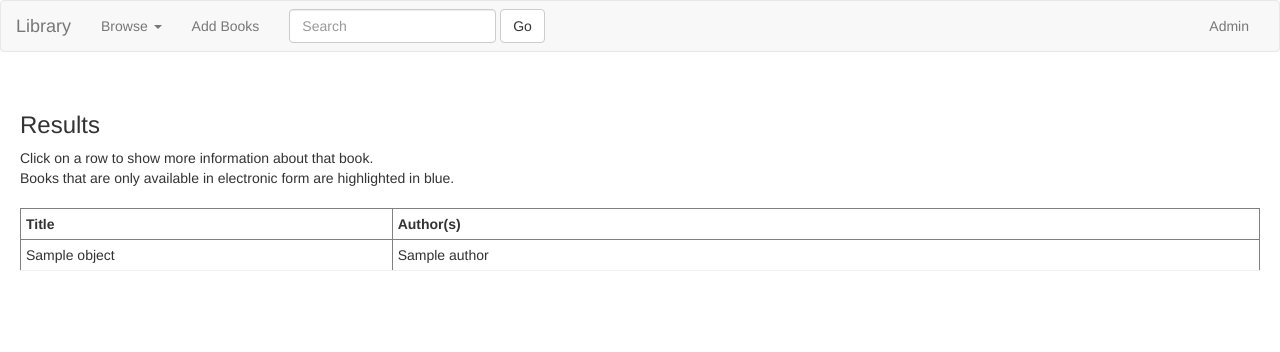
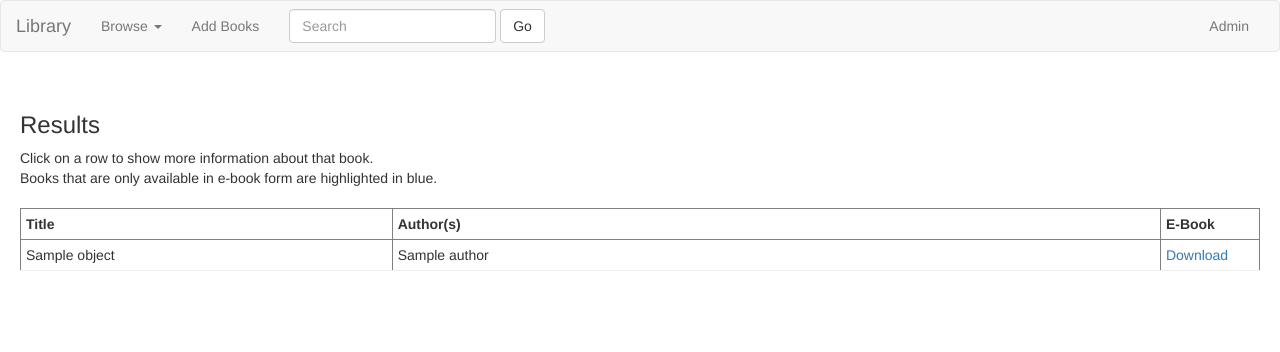
Before and after one commit to prikhi/AcornLibrary, a Django app: template library_app/books/templates/search/search.html in a window 1280 px wide. Shown: the top 352 px of the page. Run offline with Django 3.2, Linux system fonts and the light colour scheme; tables that the repository leaves empty hold one stand-in row (values such as "Sample post"); the template is opened without the code that fills it: values that come from a table or form of the project are taken from there, most other values are stand-ins (such as "Sample title", 1, 10 or a date in 2020); parts of the project's set-up code (start-up, migrations or seed data) failed here and were passed over; some libraries are stand-ins or nearby versions.

Commit message:
Results page formatting

```diff
--- a/library_app/books/models.py
+++ b/library_app/books/models.py
@@ -9,9 +9,10 @@ from taggit.models import TaggedItemBase
 from mptt.models import MPTTModel, TreeForeignKey
 
 # Create your models here.
-def last_location():
-    latest = Book.objects.latest('added_on')
-    return latest.location
+
+#def last_location():
+#    latest = Book.objects.latest('added_on')
+#    return latest.location
 
 def last_owner():
     latest = Book.objects.latest('added_on')
@@ -61,6 +62,7 @@ class Book(models.Model):
     def __unicode__(self):
         return self.title
 
+    # This is so we can use the standard haystack search template for all results pages
     def object(self):
         return self
 
--- a/library_app/books/static/books/css/style.css
+++ b/library_app/books/static/books/css/style.css
@@ -35,3 +35,7 @@ td {
 .jstree-themeicon { display: none !important; }
 
 .ebook { background-color: LightCyan }
+
+body {
+  overflow-y: scroll;
+}
--- a/library_app/books/templates/search/search.html
+++ b/library_app/books/templates/search/search.html
@@ -20,12 +20,13 @@
 
             <h3>Results</h3>
             Click on a row to show more information about that book.<br>
-            Books that are only available in electronic form are highlighted in blue.<br><br>
+            Books that are only available in e-book form are highlighted in blue.<br><br>
 
         <table id="results" border="1" width="100%">
             <tr>
                 <th style="width:30%">Title</th>
                 <th>Author(s)</th>
+                <th style="width:8%">E-Book</th>
             </tr>
 
             {% for result in page.object_list %}
@@ -35,6 +36,14 @@
                 {% for author in result.object.authors.all %}
                     {{ author.name }} {% if not forloop.last %},&nbsp;{% endif %}
                 {% endfor %}
+                </td>
+                <td>
+                {% if result.object.ebook %}
+                <a id="ebook_link" href="{{ MEDIA_URL }}{{result.object.ebook}}">Download</a>
+                {% else %}
+                Not Available
+                {% endif %}
+                </td>
 
              </tr>
              <tr {% if result.object.is_ebook_only %} class="ebook" {%endif %}>
@@ -42,7 +51,7 @@
                 <td valign="top">
                 <p>Subjects:
                 {% for subject in result.object.subjects.all %}
-                    <a href="/subjects/all/{{ subject.name }}">{{subject.name}}</a> {% if not forloop.last %},&nbsp;{% endif %}
+                    <a href="/subjects/all/{{ subject.name }}">{{subject.name}}</a>{% if not forloop.last %},&nbsp;{% endif %}
                 {% endfor %}
                 <p>
                 Dewey Decimal: {{ result.object.dewey_decimal }}<p>
@@ -50,14 +59,13 @@
                 Location: {{ result.object.location }}<p>
                 Owner: {{ result.object.owner }} <p>
                 {% endif %}
-                {% if result.object.ebook %}
-                <a id="ebook_link" href="{{ MEDIA_URL }}{{result.object.ebook}}">Download e-book</a><p>
-                {% endif %}
+
                 <a href="/entry/{{ result.object.pk }}">Edit this book's info</a>
                 </td>
                 <td valign="top">
                 Description: {{ result.object.description }}
                 </td>
+                <td></td>
              </tr>
             {% empty %}
                 <p>No results found.</p>
--- a/library_app/books/utils.py
+++ b/library_app/books/utils.py
@@ -78,7 +78,6 @@ def get_book_info(request):
             pass
         if dewey_decimal=='FIC':
             dewey_decimal = root.recommendations.ddc.mostPopular[1].attrib['nsfa']
-        #TODO: There many not be any subjects!
         subjects = []
         try:
             subjects = [ el.text for el in root.recommendations.fast.headings.iterchildren()]
--- a/library_app/books/views.py
+++ b/library_app/books/views.py
@@ -90,6 +90,7 @@ def subjects(request, book_type):
     if book_type=='fiction':
         queryset = Book.objects.filter(dewey_decimal__startswith='813')
         subjects = Book.subjects.filter(book__in=queryset).order_by('name')
+        print(queryset.count())
     elif book_type=='non-fiction':
         queryset = Book.objects.exclude(dewey_decimal__startswith='813')
         subjects = Book.subjects.filter(book__in=queryset).order_by('name')
@@ -147,7 +148,6 @@ def dewey(request):
 
 def dewey_results(request, ddc):
     results = Book.objects.filter(dewey_decimal__startswith=ddc)
-    #results = SearchQuerySet().all().order_by('-added_on')
     paginator = Paginator(results, 15)
     try:
         page = paginator.page(int(request.GET.get('page', 1)))
```
Also changed, not shown: 4 other files.
